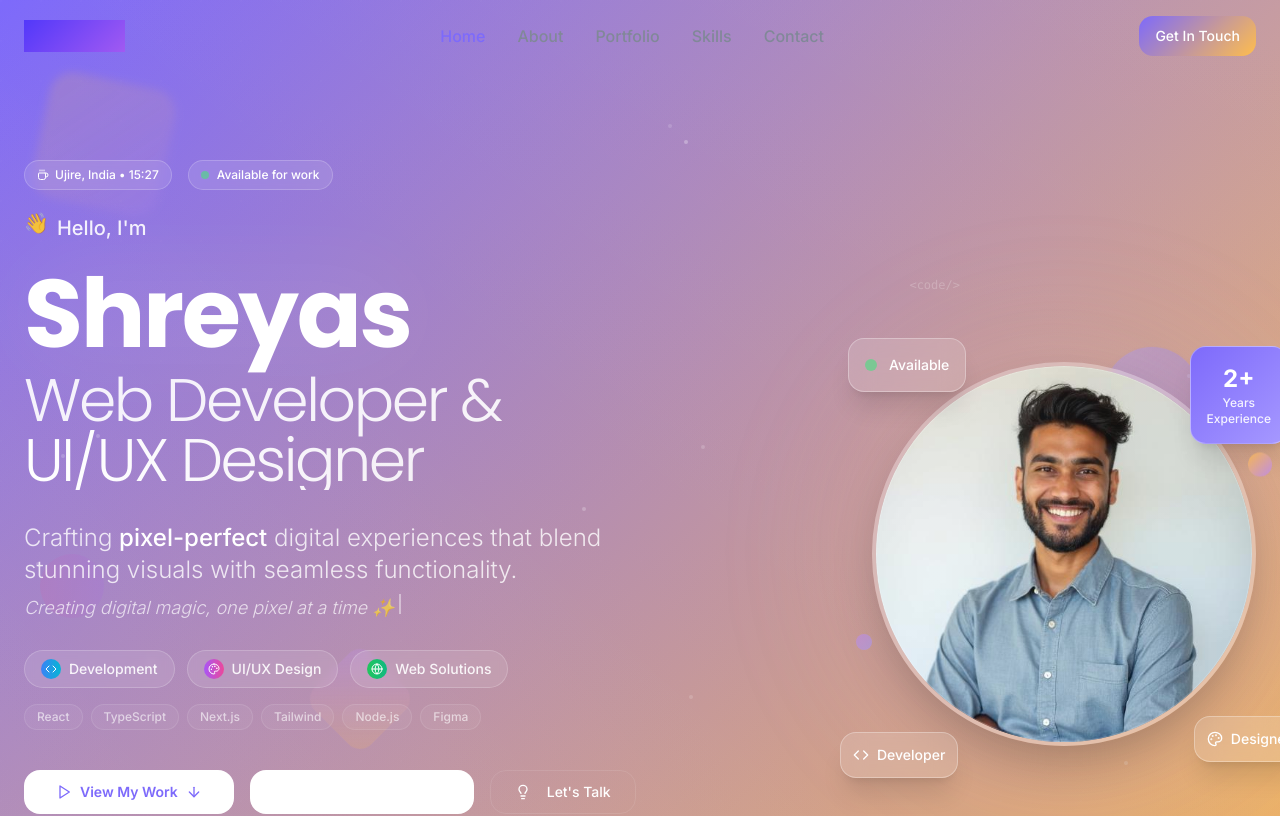
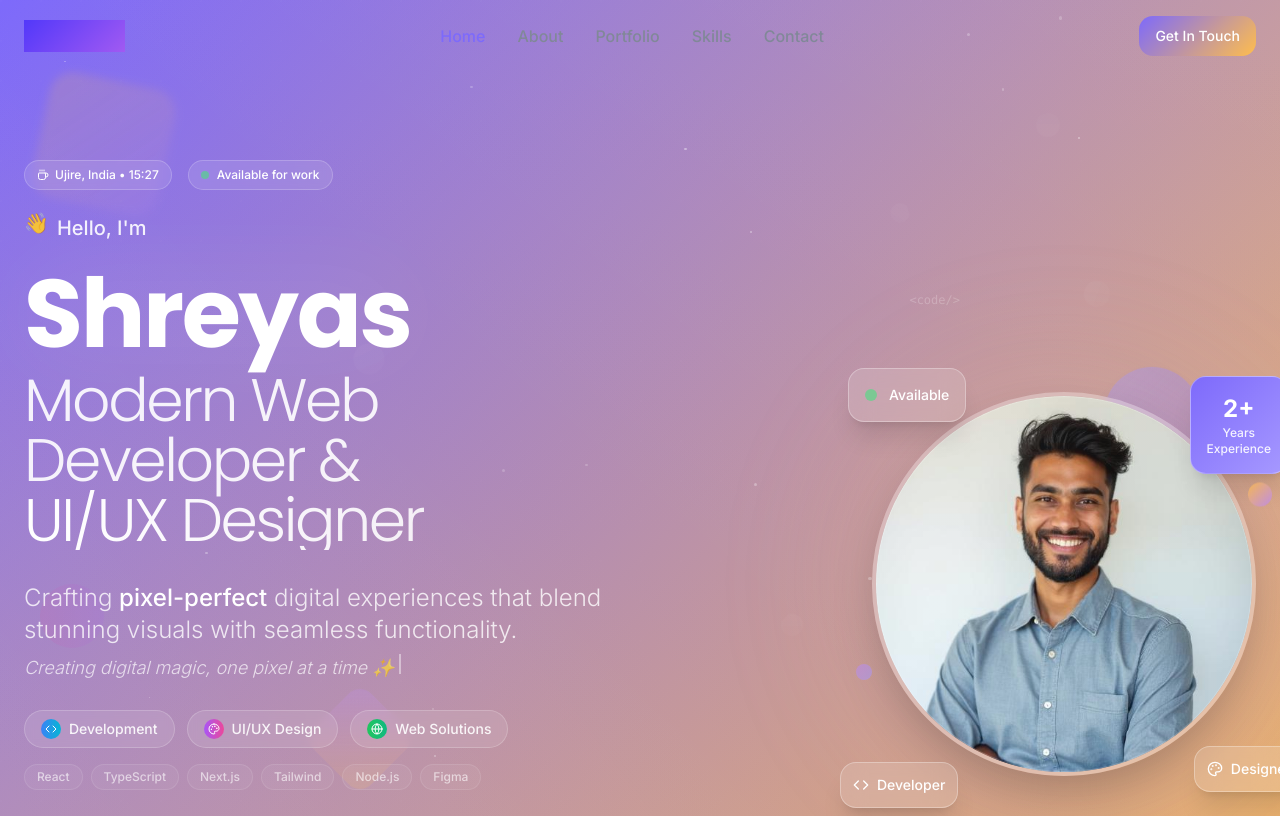
Before and after one commit to shreyas123-g/developer-portfolio18, a React (Vite) app: page / in a window 1280 px wide. Shown: the top 816 px of the page. Built offline with nearby package versions, Linux system fonts and the light colour scheme; the HTML template or start-up script is replaced by a standard one.

Commit message:
Refine hero section

```diff
--- a/src/components/HeroSection.tsx
+++ b/src/components/HeroSection.tsx
@@ -1,7 +1,7 @@
 import { Button } from '@/components/ui/button';
 import { Badge } from '@/components/ui/badge';
-import { ArrowDown, Download, Sparkles, Code, Palette, Globe, Star, Zap, Play, Coffee, Lightbulb } from 'lucide-react';
-import { useEffect, useState } from 'react';
+import { ArrowDown, Download, Sparkles, Code, Palette, Globe, Star, Zap, Play, Coffee, Lightbulb, Heart, Rocket, Target, Users, Award, TrendingUp } from 'lucide-react';
+import { useEffect, useState, useCallback } from 'react';
 import shreyasProfile from '@/assets/shreyas-profile.jpg';
 
 const HeroSection = () => {
@@ -9,21 +9,36 @@ const HeroSection = () => {
   const [isVisible, setIsVisible] = useState(false);
   const [currentTime, setCurrentTime] = useState('');
   const [typedText, setTypedText] = useState('');
-  const [particles, setParticles] = useState<Array<{id: number, x: number, y: number, delay: number}>>([]);
+  const [particles, setParticles] = useState<Array<{id: number, x: number, y: number, delay: number, size: number}>>([]);
+  const [floatingElements, setFloatingElements] = useState<Array<{id: number, x: number, y: number, rotation: number, scale: number}>>([]);
+  const [scrollY, setScrollY] = useState(0);
 
   const typewriterText = "Creating digital magic, one pixel at a time ✨";
+  const rotatingTexts = ["Innovative", "Creative", "Modern", "Responsive"];
+  const [currentRotatingIndex, setCurrentRotatingIndex] = useState(0);
 
   useEffect(() => {
     setIsVisible(true);
 
-    // Generate particles
-    const newParticles = Array.from({ length: 20 }, (_, i) => ({
+    // Generate enhanced particles
+    const newParticles = Array.from({ length: 30 }, (_, i) => ({
       id: i,
       x: Math.random() * 100,
       y: Math.random() * 100,
-      delay: Math.random() * 3
+      delay: Math.random() * 3,
+      size: Math.random() * 3 + 1
     }));
     setParticles(newParticles);
+
+    // Generate floating elements
+    const newFloatingElements = Array.from({ length: 8 }, (_, i) => ({
+      id: i,
+      x: Math.random() * 100,
+      y: Math.random() * 100,
+      rotation: Math.random() * 360,
+      scale: Math.random() * 0.5 + 0.5
+    }));
+    setFloatingElements(newFloatingElements);
 
     // Update time
     const updateTime = () => {
@@ -36,6 +51,11 @@ const HeroSection = () => {
     };
     updateTime();
     const timeInterval = setInterval(updateTime, 1000);
+
+    // Rotating text effect
+    const rotatingInterval = setInterval(() => {
+      setCurrentRotatingIndex((prev) => (prev + 1) % rotatingTexts.length);
+    }, 3000);
 
     // Typewriter effect
     let currentIndex = 0;
@@ -55,11 +75,18 @@ const HeroSection = () => {
       });
     };
 
+    const handleScroll = () => {
+      setScrollY(window.scrollY);
+    };
+
     window.addEventListener('mousemove', handleMouseMove);
+    window.addEventListener('scroll', handleScroll);
     return () => {
       window.removeEventListener('mousemove', handleMouseMove);
+      window.removeEventListener('scroll', handleScroll);
       clearInterval(timeInterval);
       clearInterval(typeInterval);
+      clearInterval(rotatingInterval);
     };
   }, []);
 
@@ -91,19 +118,38 @@ const HeroSection = () => {
       <div className="absolute inset-0 bg-gradient-to-tr from-white/5 via-transparent to-white/5"></div>
       <div className="absolute inset-0 bg-gradient-to-bl from-transparent via-primary/5 to-secondary/10"></div>
 
-      {/* Animated Particles */}
+      {/* Enhanced Animated Particles */}
       <div className="absolute inset-0 overflow-hidden">
         {particles.map((particle) => (
           <div
             key={particle.id}
-            className="absolute w-1 h-1 bg-white/30 rounded-full animate-pulse"
+            className="absolute rounded-full bg-white/40 animate-pulse blur-[0.5px]"
             style={{
               left: `${particle.x}%`,
               top: `${particle.y}%`,
+              width: `${particle.size}px`,
+              height: `${particle.size}px`,
               animationDelay: `${particle.delay}s`,
-              animationDuration: `${2 + Math.random() * 3}s`
+              animationDuration: `${2 + Math.random() * 3}s`,
+              transform: `translate(${mousePosition.x * particle.size * 0.1}px, ${mousePosition.y * particle.size * 0.1}px)`,
             }}
           />
+        ))}
+
+        {/* Floating Elements */}
+        {floatingElements.map((element) => (
+          <div
+            key={element.id}
+            className="absolute w-8 h-8 opacity-20"
+            style={{
+              left: `${element.x}%`,
+              top: `${element.y}%`,
+              transform: `translate(${mousePosition.x * 0.3}px, ${mousePosition.y * 0.3}px) rotate(${element.rotation + scrollY * 0.1}deg) scale(${element.scale})`,
+              transition: 'transform 0.1s ease-out'
+            }}
+          >
+            <div className="w-full h-full bg-gradient-to-br from-white/30 to-white/10 rounded-lg backdrop-blur-sm animate-pulse"></div>
+          </div>
         ))}
       </div>
 
@@ -199,7 +245,19 @@ const HeroSection = () => {
                   <div className="absolute -inset-1 bg-white/10 blur-2xl rounded-full opacity-30 animate-pulse"></div>
                 </span>
                 <span className="block text-3xl md:text-5xl lg:text-6xl text-white/90 font-light mt-2">
-                  Web Developer &
+                  <span className="relative inline-block">
+                    <span className="opacity-0 absolute">{rotatingTexts[0]}</span>
+                    <span
+                      className="transition-all duration-500 ease-in-out"
+                      key={currentRotatingIndex}
+                      style={{
+                        animation: 'fade-in 0.5s ease-in-out'
+                      }}
+                    >
+                      {rotatingTexts[currentRotatingIndex]}
+                    </span>
+                  </span>
+                  {' '}Web Developer &
                 </span>
                 <span className="block text-3xl md:text-5xl lg:text-6xl bg-gradient-to-r from-white via-white/90 to-white/80 bg-clip-text text-transparent font-light">
                   UI/UX Designer
--- a/src/index.css
+++ b/src/index.css
@@ -47,9 +47,36 @@
     --card-hover: 0 20px 40px -10px hsl(248 95% 70% / 0.3);
     --text-gradient: linear-gradient(135deg, hsl(248 95% 60%), hsl(268 85% 65%));
 
-    /* Animation properties */
-    --transition-smooth: all 0.3s cubic-bezier(0.4, 0, 0.2, 1);
-    --bounce-smooth: cubic-bezier(0.68, -0.55, 0.265, 1.55);
+  /* Animation properties */
+  --transition-smooth: all 0.3s cubic-bezier(0.4, 0, 0.2, 1);
+  --bounce-smooth: cubic-bezier(0.68, -0.55, 0.265, 1.55);
+
+  /* Advanced animations */
+  --animation-glow: glow 2s ease-in-out infinite alternate;
+  --animation-float: float 3s ease-in-out infinite;
+  --animation-rotate: rotate 20s linear infinite;
+  --animation-pulse-slow: pulse 4s cubic-bezier(0.4, 0, 0.6, 1) infinite;
+  --animation-bounce-slow: bounce 3s ease-in-out infinite;
+  --animation-slide-up: slide-up 0.6s ease-out;
+  --animation-fade-in-up: fade-in-up 0.8s ease-out;
+  --animation-scale-in: scale-in 0.5s ease-out;
+  --animation-shimmer: shimmer 2.5s ease-in-out infinite;
+
+  /* Particle effects */
+  --particle-speed: 3s;
+  --particle-opacity: 0.6;
+
+  /* Interaction effects */
+  --hover-scale: 1.05;
+  --hover-brightness: 1.1;
+  --transition-bounce: all 0.4s cubic-bezier(0.68, -0.55, 0.265, 1.55);
+
+  /* Modern shadow system */
+  --shadow-soft: 0 4px 20px -4px hsl(var(--primary) / 0.25);
+  --shadow-medium: 0 8px 40px -8px hsl(var(--primary) / 0.3);
+  --shadow-large: 0 20px 60px -12px hsl(var(--primary) / 0.35);
+  --shadow-glow-primary: 0 0 30px hsl(var(--primary-glow) / 0.4);
+  --shadow-glow-secondary: 0 0 40px hsl(var(--secondary) / 0.3);
 
     --sidebar-background: 0 0% 98%;
     --sidebar-foreground: 240 5.3% 26.1%;
@@ -175,4 +202,92 @@
   .btn-modern:hover::before {
     left: 100%;
   }
+
+  /* Advanced keyframe animations */
+  @keyframes glow {
+    from {
+      box-shadow: 0 0 20px hsl(var(--primary-glow) / 0.3);
+    }
+    to {
+      box-shadow: 0 0 40px hsl(var(--primary-glow) / 0.6);
+    }
+  }
+
+  @keyframes float {
+    0%, 100% {
+      transform: translateY(0px);
+    }
+    50% {
+      transform: translateY(-10px);
+    }
+  }
+
+  @keyframes slide-up {
+    from {
+      opacity: 0;
+      transform: translateY(30px);
+    }
+    to {
+      opacity: 1;
+      transform: translateY(0);
+    }
+  }
+
+  @keyframes fade-in-up {
+    from {
+      opacity: 0;
+      transform: translateY(20px);
+    }
+    to {
+      opacity: 1;
+      transform: translateY(0);
+    }
+  }
+
+  @keyframes scale-in {
+    from {
+      opacity: 0;
+      transform: scale(0.9);
+    }
+    to {
+      opacity: 1;
+      transform: scale(1);
+    }
+  }
+
+  @keyframes shimmer {
+    0% {
+      background-position: -200% 0;
+    }
+    100% {
+      background-position: 200% 0;
+    }
+  }
+
+  /* Modern utility classes */
+  .animate-glow {
+    animation: var(--animation-glow);
+  }
+
+  .animate-float {
+    animation: var(--animation-float);
+  }
+
+  .animate-slide-up {
+    animation: var(--animation-slide-up);
+  }
+
+  .animate-fade-in-up {
+    animation: var(--animation-fade-in-up);
+  }
+
+  .animate-scale-in {
+    animation: var(--animation-scale-in);
+  }
+
+  .animate-shimmer {
+    animation: var(--animation-shimmer);
+    background: linear-gradient(90deg, transparent, rgba(255, 255, 255, 0.2), transparent);
+    background-size: 200% 100%;
+  }
 }
```
